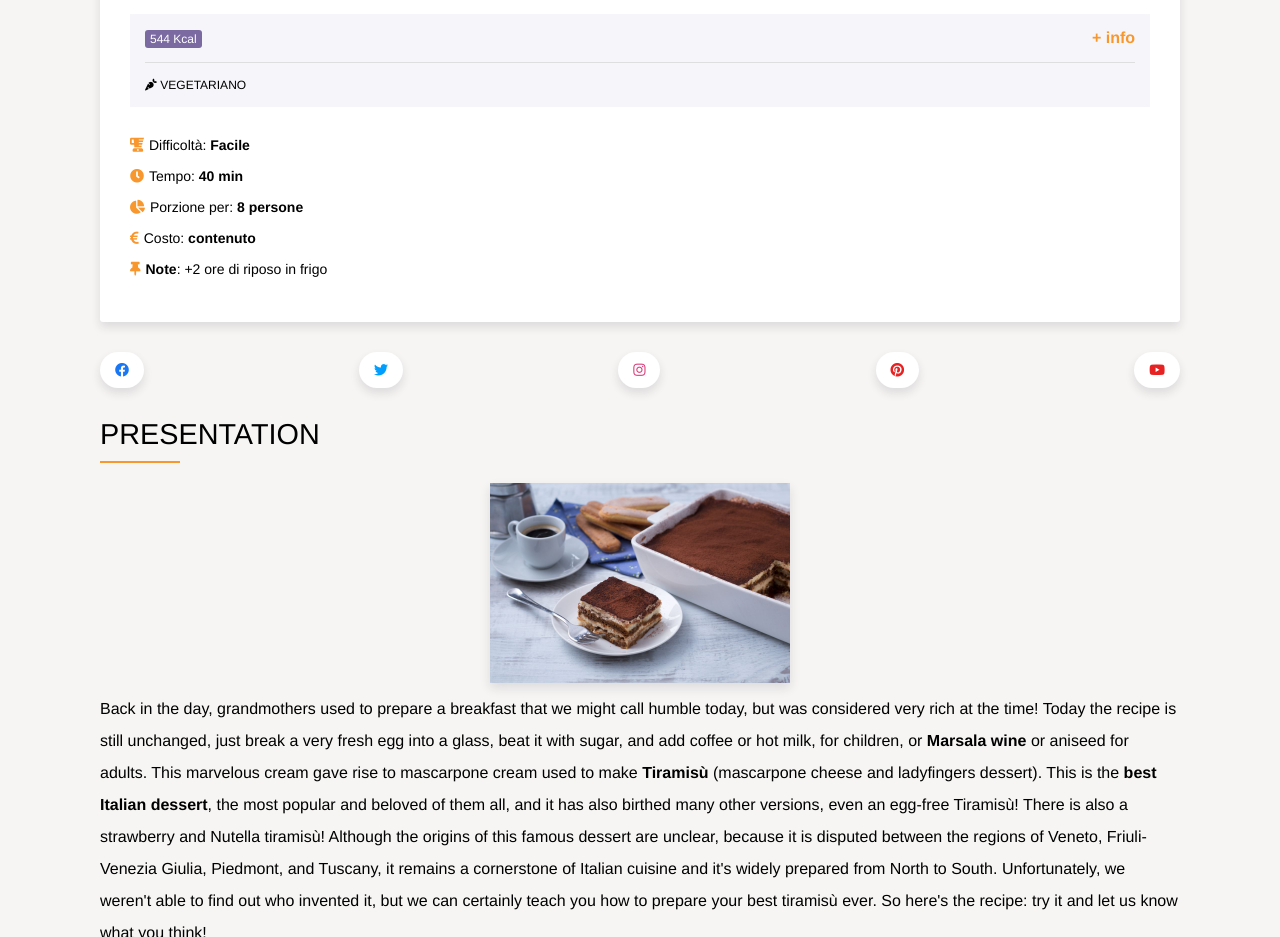
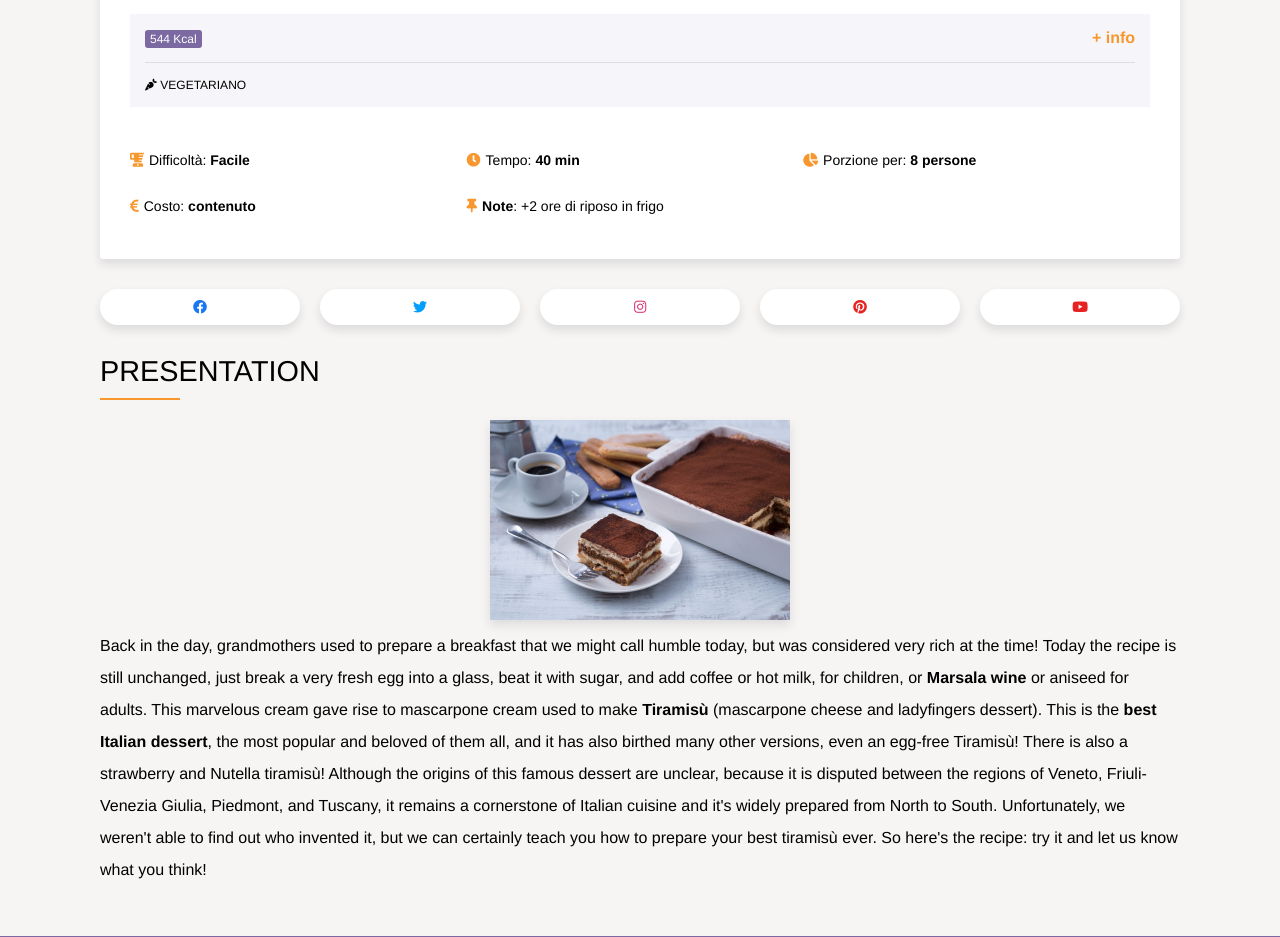
Before and after one commit to Francesco-Leoni-Pro/htmlcss-responsive-layout, a plain HTML site: page index.html in a window 1280 px wide. Shown: the part 820-1757 px from the top of the page. Drawn offline with Linux system fonts and the light colour scheme.

Commit message:
fix: prime modifiche quick notes e social button

```diff
--- a/css/responsive.css
+++ b/css/responsive.css
@@ -5,7 +5,26 @@
    /* main {
        background-color: red;
    } */
+
+    .quick-notes ul {
+        display: flex;
+        flex-wrap: wrap;
+    }
+
+    .quick-notes li {
+    flex: 0 0 33%;
+    max-width: 33%;
+    }
+
+.social-networks {
+        display: flex;
+        justify-content: space-between;
+    }
+.social-networks button {
+        flex: 1;
+    }
 }
+
 
 /* DESKTOP */
 @media screen and (min-width: 992px) {
```
